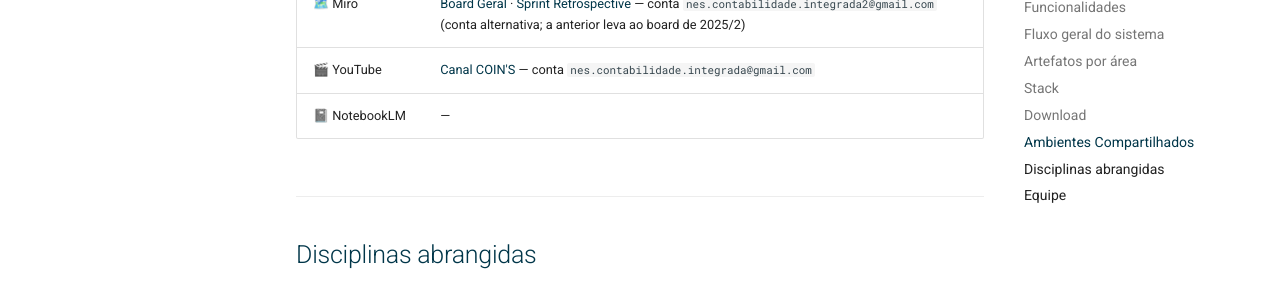
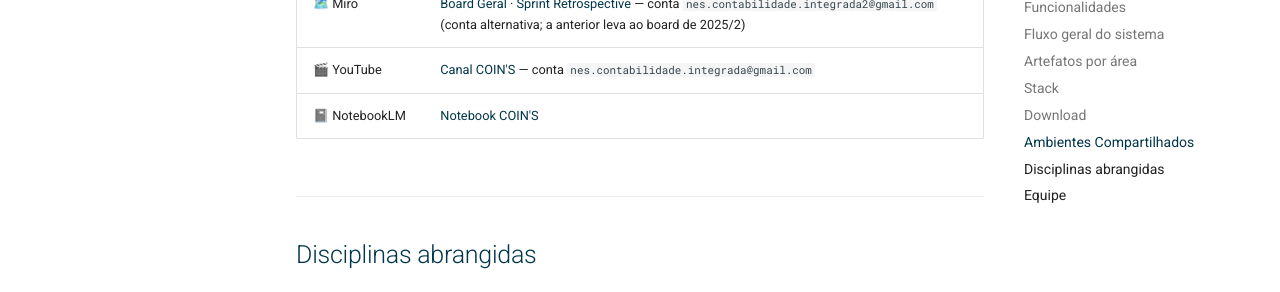
Before and after one commit to NES-Contabilidade-Integrada/doc-coins2026.1, an MkDocs documentation site: the page built from docs/index.md, in a window 1280 px wide and 900 px high, scrolled down 3614 px. Shown: the part 152-444 px from the top of the window. Built offline with MkDocs 1.6.1 and Material for MkDocs 9.7.7, drawn with Linux system fonts in a browser that asks for light colours.

Commit message:
docs(index): adiciona link do NotebookLM nos ambientes compartilhados
Co-Authored-By: Claude Sonnet 4.6 <noreply@anthropic.com>

```diff
--- a/docs/index.md
+++ b/docs/index.md
@@ -113,7 +113,7 @@ As versões executáveis estão disponíveis na página de [Releases do reposit
 | 📋 GitHub Projects | [Board do Projeto](https://github.com/orgs/NES-Contabilidade-Integrada/projects/9/views/1) |
 | 🗺️ Miro | [Board Geral](https://miro.com/app/board/uXjVG0HEXeY=/) · [Sprint Retrospective](https://miro.com/app/board/uXjVGicFlCo=/) — conta `nes.contabilidade.integrada2@gmail.com` (conta alternativa; a anterior leva ao board de 2025/2) |
 | 🎬 YouTube | [Canal COIN'S](https://www.youtube.com/@coins-ufms) — conta `nes.contabilidade.integrada@gmail.com` |
-| 📓 NotebookLM | — |
+| 📓 NotebookLM | [Notebook COIN'S](https://notebooklm.google.com/notebook/6410b26e-a338-4221-bcfa-2c59349ddcf8) |
 
 </div>
 
```
